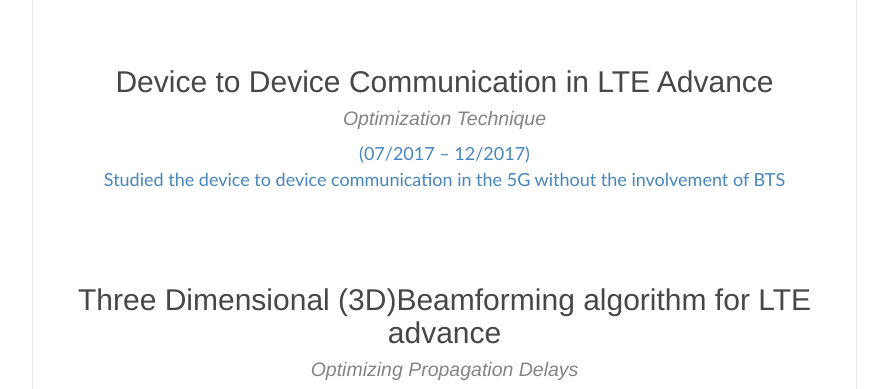
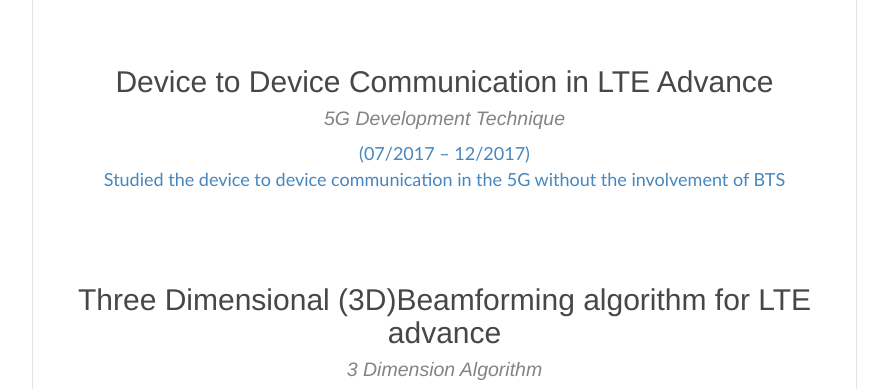
Before and after one commit to aditinarang14/aditinarang14.github.io, a plain HTML site: page index.html in a window 1280 px wide. Shown: the part 1997-2386 px from the top of the page, without its empty margins (338-1226 px from the left). Drawn offline with nearby package versions, Linux system fonts and the light colour scheme.

Commit message:
Update index.html

```diff
--- a/index.html
+++ b/index.html
@@ -202,11 +202,11 @@
                         </div>
                         <h1 class="text-primary" style="font-family: 'Calibri'"><a name="projects"></a>Projects</h1>
                        <br><br>
-                        <h2 align="middle">Device to Device Communication in LTE Advance<br><small><i>Optimization Technique</i></small></h2>
+                        <h2 align="middle">Device to Device Communication in LTE Advance<br><small><i>5G Development Technique</i></small></h2>
                         <p class="text-primary" style="font-family: 'Calibri'; font-size: 18px" align="middle">(07/2017 – 12/2017)<br>Studied the device to device communication in the 5G without the involvement of BTS<br>
                             </p>
                             <br><br><br>
-                        <h2 align="middle">Three Dimensional (3D)Beamforming algorithm for LTE advance<br><small><i>Optimizing Propagation Delays</i></small></h2>
+                        <h2 align="middle">Three Dimensional (3D)Beamforming algorithm for LTE advance<br><small><i>3 Dimension Algorithm</i></small></h2>
                         <p class="text-primary" style="font-family: 'Calibri'; font-size: 18px" align="middle">A MATLAB based project<br>To test the 3D Beamforming algorithm and it's comparison to the older techniques<br>
                             </p>
                             <br><br>
```
